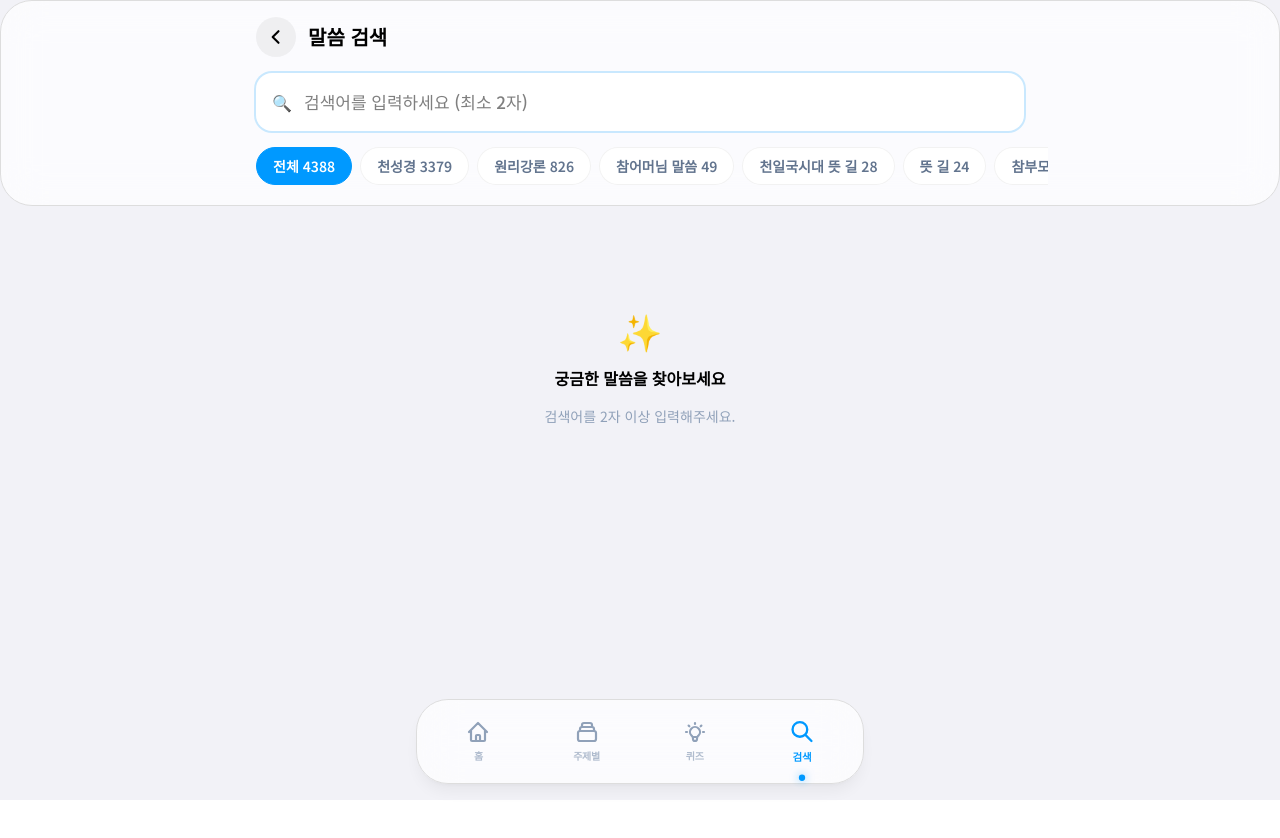
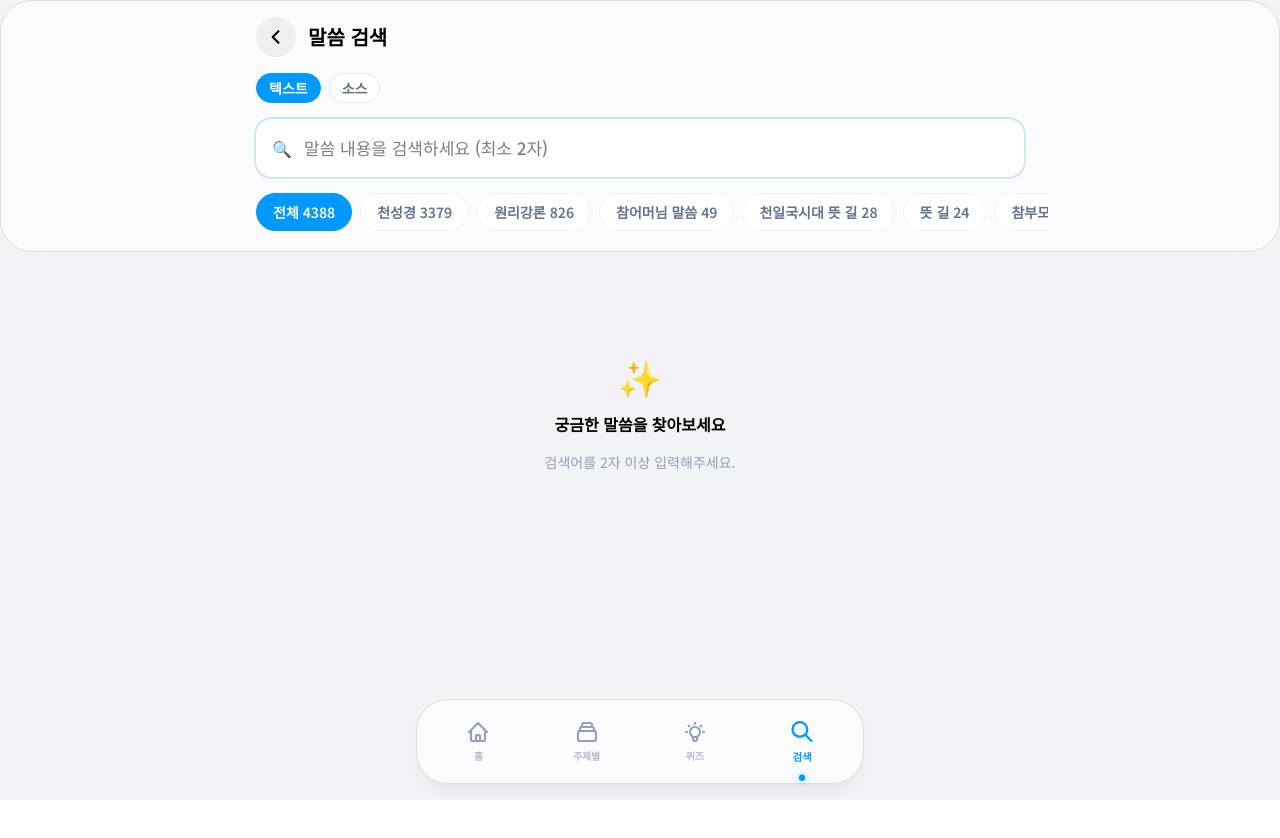
Before and after one commit to PARSA1021/word-meditation-app, a Next.js app: page /search in a window 1280 px wide. Shown: the top 838 px of the page. Built offline with nearby package versions, Linux system fonts and the light colour scheme; a web font is replaced by a local one.

Commit message:
20260325_search_page_ui/ux_update

```diff
--- a/app/search/page.tsx
+++ b/app/search/page.tsx
@@ -1,7 +1,7 @@
 "use client"
 
 import { useState, useMemo } from "react"
-import { getAllWords, searchWords, Word } from "@/lib/words"
+import { getAllWords, Word } from "@/lib/words"
 import Link from "next/link"
 import QuoteCard from "@/components/QuoteCard"
 
@@ -9,16 +9,30 @@ const PAGE_SIZE = 30
 
 export default function SearchPage() {
   const [query, setQuery] = useState("")
+  const [searchMode, setSearchMode] = useState<"text" | "source">("text")
   const [selectedCategory, setSelectedCategory] = useState<string | null>(null)
   const [currentPage, setCurrentPage] = useState(1)
 
   const hasQuery = query.trim().length >= 2
 
-  // 🔥 검색 결과
+  // 🔥 검색 (텍스트 / 소스 분리)
   const textResults = useMemo(() => {
     if (!hasQuery) return []
-    return searchWords(query)
-  }, [query, hasQuery])
+
+    const normalized = query.toLowerCase().trim()
+
+    return getAllWords().filter((word) => {
+      if (searchMode === "text") {
+        return word.text.toLowerCase().includes(normalized)
+      }
+
+      if (searchMode === "source") {
+        return word.source.toLowerCase().includes(normalized)
+      }
+
+      return false
+    })
+  }, [query, hasQuery, searchMode])
 
   // 🔥 카테고리 통계
   const categoryCounts = useMemo(() => {
@@ -76,6 +90,31 @@ export default function SearchPage() {
             <h1 className="text-xl font-black">말씀 검색</h1>
           </div>
 
+          {/* 🔥 검색 모드 선택 */}
+          <div className="flex gap-2">
+            <button
+              onClick={() => setSearchMode("text")}
+              className={`px-3 py-1 rounded-full text-sm font-semibold border transition
+                ${searchMode === "text"
+                  ? "bg-[#0099FF] text-white border-[#0099FF]"
+                  : "bg-white text-gray-500 border-gray-200"
+                }`}
+            >
+              텍스트
+            </button>
+
+            <button
+              onClick={() => setSearchMode("source")}
+              className={`px-3 py-1 rounded-full text-sm font-semibold border transition
+                ${searchMode === "source"
+                  ? "bg-[#0099FF] text-white border-[#0099FF]"
+                  : "bg-white text-gray-500 border-gray-200"
+                }`}
+            >
+              소스
+            </button>
+          </div>
+
           {/* 검색 */}
           <div className="relative">
             <span className="absolute left-4 top-1/2 -translate-y-1/2 text-slate-400">
@@ -86,7 +125,11 @@ export default function SearchPage() {
               autoFocus
               value={query}
               onChange={(e) => handleQueryChange(e.target.value)}
-              placeholder="검색어를 입력하세요 (최소 2자)"
+              placeholder={
+                searchMode === "text"
+                  ? "말씀 내용을 검색하세요 (최소 2자)"
+                  : "출처(소스)를 검색하세요 (최소 2자)"
+              }
               className="w-full pl-12 pr-4 py-4 bg-black/5 rounded-2xl focus:bg-white focus:ring-2 focus:ring-[#0099FF]/20 outline-none transition text-[17px] font-medium"
             />
           </div>
@@ -145,13 +188,12 @@ export default function SearchPage() {
               {selectedCategory || "전체"} 결과 {filteredResults.length}개
             </p>
 
-            {/* 🔥 하이라이트 적용 */}
             {visibleWords.map((word: Word) => (
               <QuoteCard
                 key={word.id}
                 word={word}
                 showCategory={true}
-                highlightQuery={query} // 🔥 핵심
+                highlightQuery={query}
               />
             ))}
 
```
